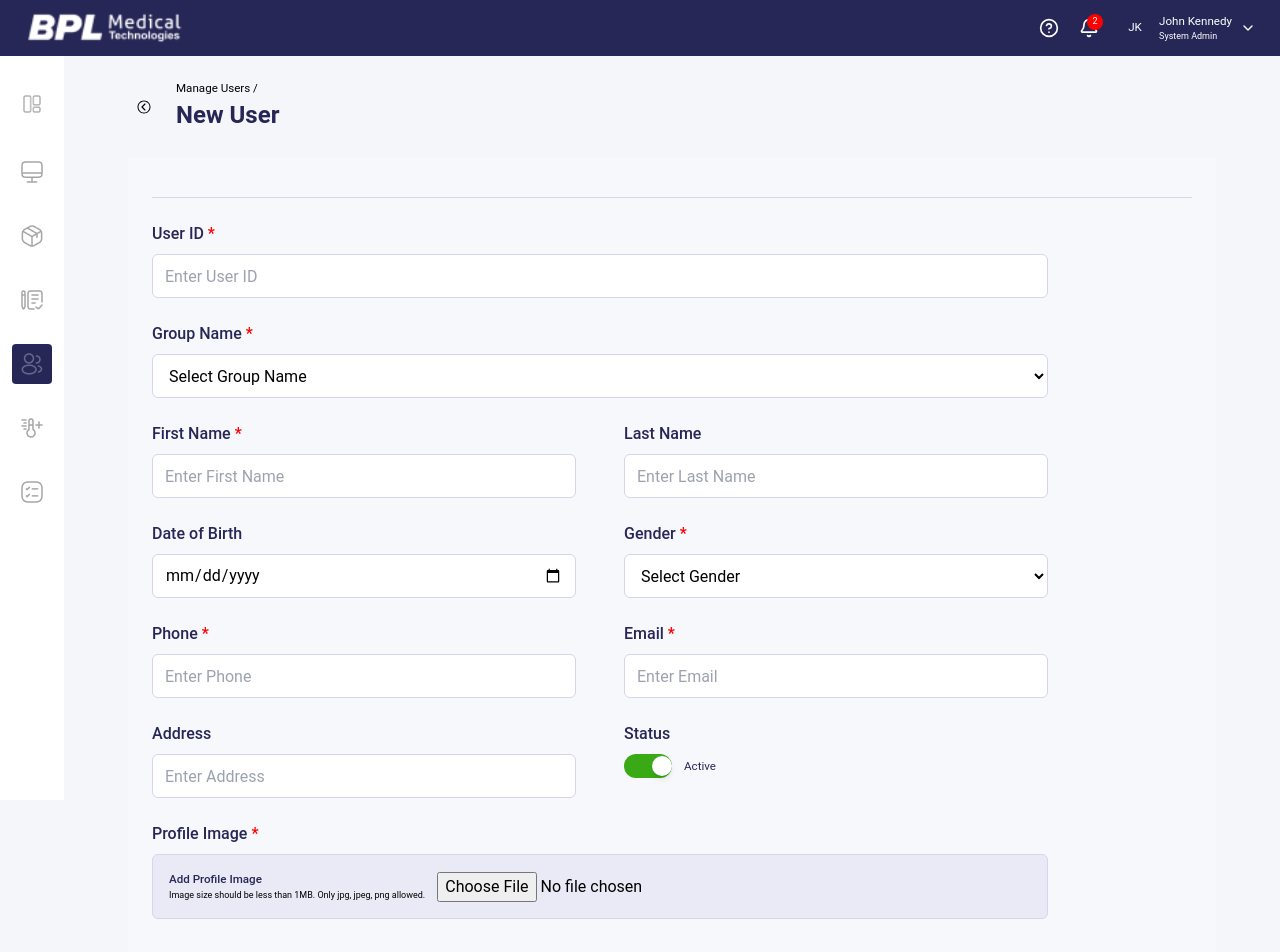
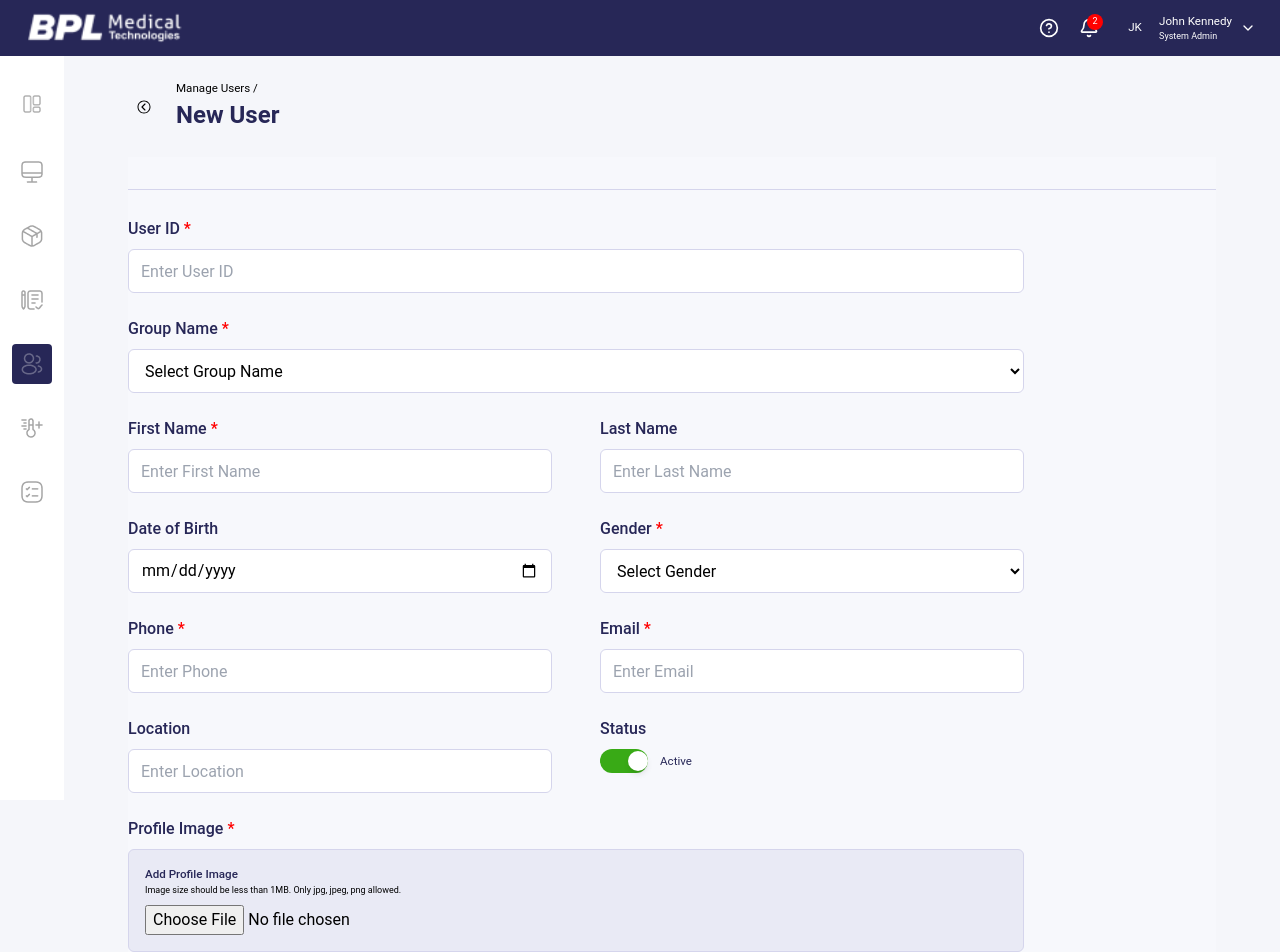
Before and after one commit to Rishika-L/BPL, a React (Create React App) app: page /users/new in a window 1280 px wide. Shown: the top 952 px of the page. Built offline with nearby package versions, Linux system fonts and the light colour scheme; what ag-grid-community would draw is missing.

Commit message:
userpage update api integration completed

```diff
--- a/src/component/CommonForm.js
+++ b/src/component/CommonForm.js
@@ -1,5 +1,5 @@
 // src/component/CommonForm.jsx
-import React, { useState } from "react";
+import React, { useState, useEffect } from "react";
 // import uploadIcon from "../images/Union.png";
 
 const CommonForm = ({
@@ -11,31 +11,47 @@ const CommonForm = ({
   submitLabel="Create"
 
 }) => {
-  const [formData, setFormData] = useState(() => {
+
+  const [errors, setErrors] = useState({});
+  const [formData, setFormData] = useState({});
+  useEffect(() => {
     const data = {};
     fields.forEach((f) => {
       data[f.name] =
         initialData[f.name] ??
         (f.type === "toggle" ? false : "");
     });
-    return data;
-  });
+    setFormData(data);
+  }, [initialData, fields]);
 
-  const [errors, setErrors] = useState({});
 
+
+
+// const [formValues, setFormValues] = useState(initialData || {});
+
+// useEffect(() => {
+//   setFormValues(initialData || {});
+// }, [initialData]);
 
  const handleChange = (e) => {
   const { name, value, type, checked, files } = e.target;
 
+  if (type === "file") {
+    const file = files[0];
+
     setFormData((prev) => ({
       ...prev,
-    [name]:
-      type === "checkbox"
-        ? checked
-        : type === "file"
-        ? files[0]
-        : value,
+      [name]: file,
+      imagePreview: file
+        ? URL.createObjectURL(file)
+        : prev.imagePreview,
     }));
+  } else {
+    setFormData((prev) => ({
+      ...prev,
+      [name]: type === "checkbox" ? checked : value,
+    }));
+  }
 };
 
 //validation
@@ -71,21 +87,21 @@ const CommonForm = ({
   };
 
   return (
-    <div className="w-full bg-[#F7F8FC] min-h-screen px-6 py-8">
+    <div className="w-full bg-[#F7F8FC] min-h-screen mb-5 -px-1 py-8">
       {/* HEADER */}
-      <div className="mb-6">
+      <div className="mb-6 pb-1">
         {title && (
           <h2 className="text-2xl font-semibold text-[#272757]">
             {title}
           </h2>
         )}
-        <div className="border-b border-[#D5D5EC] mt-2"></div>
+        <div className="border-b border-[#D5D5EC]  -pb-10 -mb-2"></div>
       </div>
 
       {/* FORM */}
       <form
         onSubmit={handleSubmit}
-        className="max-w-4xl grid grid-cols-2 gap-x-12 gap-y-6"
+        className="max-w-4xl  grid grid-cols-2 gap-x-12 gap-y-6"
       >
         {fields.map((field) => (
           <div
@@ -180,43 +196,45 @@ const CommonForm = ({
               </div>
             )}
 
-            {/* FILE */}
       {field.type === "file" && (
-              <label
-                className={`bg-[#E9EAF5] border border-[#D5D5EC] rounded-md p-4 w-full flex items-center gap-3 cursor-pointer ${
-                  errors[field.name]
-                    ? "border-red-500"
-                    : ""
+  <div
+    className={`bg-[#E9EAF5] border border-[#D5D5EC] rounded-md p-4 w-full ${
+      errors[field.name] ? "border-red-500" : ""
     }`}
   >
+    {/* Preview from API (edit mode) */}
+    {formData.imagePreview && !formData.image && (
+      <img
+        src={formData.imagePreview}
+        alt="Preview"
+        className="w-24 h-24 mb-3 rounded"
+      />
+    )}
+
+    {/* Preview from newly selected file */}
     {formData.image && (
       <img
         src={URL.createObjectURL(formData.image)}
         alt="Preview"
-    className="w-24 h-24 mt-2 rounded"
+        className="w-24 h-24 mb-3 rounded"
       />
     )}
-                <div>
+
     <p className="text-sm font-medium text-[#272757]">
       Add Profile Image
     </p>
-                  <p className="text-xs text-gray-500">
-                    Image size should be less than 1MB.
-                    Only jpg, jpeg, png allowed.
+    <p className="text-xs text-gray-500 mb-2">
+      Image size should be less than 1MB. Only jpg, jpeg, png allowed.
     </p>
-                </div>
 
-               {field.type === "file" && (
     <input
       type="file"
       name={field.name}
       accept="image/*"
       onChange={handleChange}
     />
+  </div>
 )}
-              </label>
-            )}
-
 
 
             {/* DEFAULT INPUT */}
@@ -243,6 +261,8 @@ const CommonForm = ({
               />
             )}
 
+
+
             {/* ERROR */}
             {errors[field.name] && (
               <p className="text-red-500 text-xs mt-1">
@@ -256,7 +276,7 @@ const CommonForm = ({
 <div className="col-span-2 flex gap-6 mt-8">
   <button
     type="submit"
-    onClick={onSubmit}
+    // onClick={onSubmit}
     className="bg-[#3F3D8F] text-white px-12 py-2 rounded-md hover:bg-[#2f2d6f] transition"
   >
      {submitLabel}
--- a/src/pages/ManageUsers.js
+++ b/src/pages/ManageUsers.js
@@ -60,6 +60,7 @@ const ManageUsers = () => {
 
         const formattedUsers = usersData.map((user) => ({
           id: user.user_id,
+          user_id:user.user_id,
           firstName: user.first_name,
           lastName: user.last_name,
           email: user.email,
@@ -70,6 +71,8 @@ const ManageUsers = () => {
           profileImage: user.user_image,
           createdOn: user.created_on,
           status: Number(user.status),
+           dob: user.dob,
+  location: user.location,
         }));
 
         setUsers(formattedUsers);
@@ -157,7 +160,7 @@ const ManageUsers = () => {
           <div className="w-10 h-10 rounded-full bg-gray-300"></div>
         ),
     },
-    { headerName: "User ID", field: "id", width: 110 },
+    { headerName: "User ID", field: "User_id", width: 110 },
     {
       headerName: "Name",
       minWidth: 160,
--- a/src/pages/NewUser.js
+++ b/src/pages/NewUser.js
@@ -61,7 +61,7 @@ const NewUser = () => {
     },
     { name: "phone", label: "Phone", required: true },
     { name: "email", label: "Email", type: "email", required: true },
-    { name: "address", label: "Address" },
+    { name: "location", label: "Location" },
     { name: "status", label: "Status", type: "toggle" },
     {
       name: "image",
@@ -71,38 +71,71 @@ const NewUser = () => {
       fullWidth: true,
     },
   ];
-  // CREATE API
   const handleCreateUser = async (formData) => {
   try {
+    const token = localStorage.getItem("token");
+    const type_id = "87076d07-c3cc-4c72-af9a-a9b069c680be";
+  const username = `${formData.firstName} ${formData.lastName || ""}`;
+
 
     if (!editData && !formData.image) {
-        // showToast("Need your photo", "error");
+      // showToast("Profile image is required", "error");
       return;
     }
 
-      const token = localStorage.getItem("token");
-      const type_id = "87076d07-c3cc-4c72-af9a-a9b069c680be";
+    const data = new FormData();
 
-      const data = new FormData();
-      //NORMAL FEILDS
     data.append("user_id", formData.userId);
    data.append("first_name", formData.firstName);
   data.append("last_name", formData.lastName);
+  data.append("user_name", username);
     data.append("email", formData.email);
     data.append("phone", formData.phone);
     data.append("gender", formData.gender);
     data.append("dob", formData.dob);
-      data.append("address", formData.address);
+    data.append("location", formData.location);
     data.append("user_type_id", type_id);
     data.append("group_name", formData.group);
     data.append("status", formData.status ? 1 : 0);
-      // IMAGE ONLY FILE FORMAT
+
+
+    if (formData.image) {
+      data.append("user_image", formData.image);
+    }
+
+    let response;
+
+//edit
+if (editData) {
+  console.log("EDIT DATA:", editData);
+  const token = localStorage.getItem("token");
+  const type_id = "87076d07-c3cc-4c72-af9a-a9b069c680be";
+   const username = `${formData.firstName} ${formData.lastName || ""}`;
+
+  const data = new FormData();
+
+   data.append("emp_id", editData?.emp_id);
+
+    data.append("user_id", formData.userId);
+
+
+    data.append("user_name", username);
+    data.append("first_name", formData.firstName);
+    data.append("last_name", formData.lastName);
+    data.append("dob", formData.dob);
+    data.append("gender", formData.gender);
+    data.append("user_type_id", type_id);
+    data.append("phone", formData.phone);
+    data.append("email", formData.email);
+    data.append("location", formData.location);
+    data.append("status", formData.status ? 1 : 0);
+
   if (formData.image) {
     data.append("user_image", formData.image);
   }
 
   const response = await fetch(
-        "http://127.0.0.1:8000/api/user-create",
+    "http://127.0.0.1:8000/api/user-update",
     {
       method: "POST",
       headers: {
@@ -116,10 +149,43 @@ const NewUser = () => {
   const result = await response.json();
 
   if (!response.ok) {
-        throw new Error(result.message || "User creation failed");
+    // throw new Error(result.message || "Update failed");
   }
 
-      showToast(result.message || "User Created Successfully", "success");
+  showToast(result.message || "User Updated Successfully", "success");
+
+  setTimeout(() => {
+    navigate("/users");
+  }, 1500);
+}
+ else {
+  if (!formData.image) {
+    showToast("Profile image is required", "error");
+    return;
+  }
+
+  response = await fetch(
+    "http://127.0.0.1:8000/api/user-create",
+    {
+      method: "POST",
+      headers: {
+        Authorization: `Bearer ${token}`,
+        Accept: "application/json",
+      },
+      body: data,
+    }
+  );
+}
+    const result = await response.json();
+
+    if (!response.ok) {
+      throw new Error(result.message || "Operation failed");
+    }
+
+    showToast(
+      result.message || (editData ? "User Updated Successfully" : "User Created Successfully"),
+      "success"
+    );
 
     setTimeout(() => {
       navigate("/users");
@@ -129,7 +195,6 @@ const NewUser = () => {
     showToast(error.message || "Server Error", "error");
   }
 };
-
   return (
     <div className="min-h-screen bg-gray-100">
       <Navbar />
--- a/src/pages/UpdateUser.js
+++ b/src/pages/UpdateUser.js
@@ -36,7 +36,7 @@ const fields = [
   { name: "phone", label: "Phone Number", required: true },
   { name: "email", label: "Email", type: "email", required: true },
 
-  { name: "address", label: "Address" },
+  { name: "location", label: "Location" },
 
   { name: "status", label: "Status", type: "toggle" },
 
@@ -52,11 +52,22 @@ const EditUser = () => {
     const users = JSON.parse(localStorage.getItem("users")) || [];
     const user = users.find((u) => u.id === parseInt(id));
     if (user) {
-      setInitialData({
-        ...user,
-        image: null,
-        imagePreview: user.imagePreview || "",
-      });
+    setInitialData({
+  userId: user.user_id || "",
+  group: user.group_name || "",
+  firstName: user.first_name || "",
+  lastName: user.last_name || "",
+  dob: user.dob ? user.dob.split("T")[0] : "",
+  gender: user.gender || "",
+  phone: user.phone || "",
+  email: user.email || "",
+  address: user.location || "",
+  status: user.status === 1,
+  image: null,
+  imagePreview: user.image
+    ? `http://localhost:8000/uploads/${user.image}`
+    : "",
+});
     } else {
       navigate("/users");
     }
@@ -105,13 +116,14 @@ const EditUser = () => {
                 </h2>
               </div>
             </div>
-            <div className="mt-3 border-b border-gray-300" />
+            {/* <div className="mt-3 pb- border-b border-gray-300" /> */}
           </div>
 
           {/* COMMON FORM */}
           <CommonForm
             fields={fields}
             initialData={initialData}
+            // onClick={handleEdit}
             onSubmit={handleSubmit}
             onCancel={() => navigate("/users")}
           />
```
Lines whose indentation alone changed are shown as unchanged.
